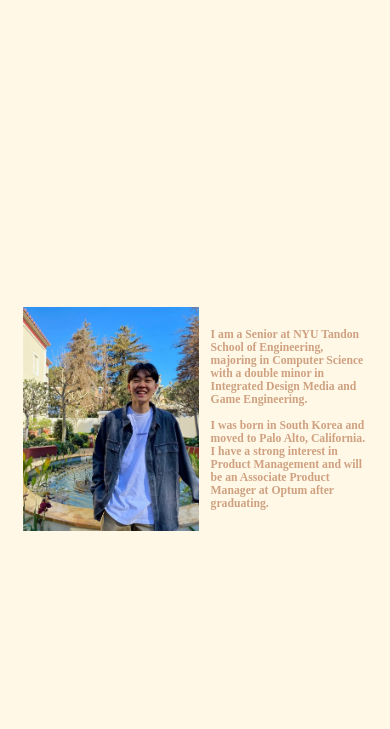
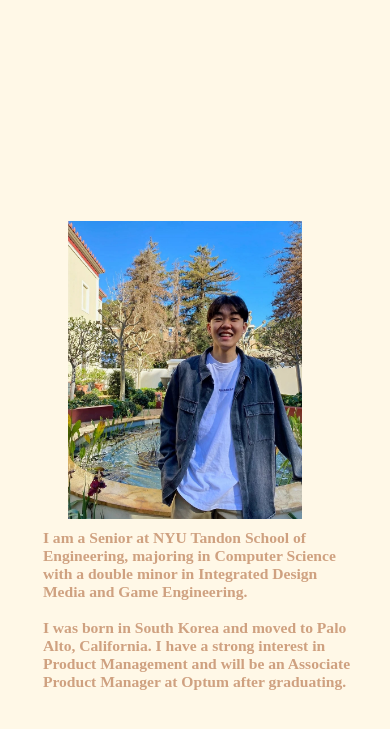
Before and after one commit to junhkim20/JunPortfolio, a plain HTML site: page index.html in a window 390 px wide. Shown: the part 847-1576 px from the top of the page. Drawn offline with Linux system fonts and the light colour scheme; a web font is replaced by a local one.

Commit message:
Homepage Query Minor Fix

```diff
--- a/index.html
+++ b/index.html
@@ -45,13 +45,15 @@
 	</div>
 
 	<div>
-		<div id="aboutbg">
-			<div id="about" class="imgformat">
-				<img src="Images/photo.jpg">
-			</div>
+		<div id="about">
+			<div id="aboutbg">
+				<div class="imgformat">
+					<img src="Images/photo.jpg">
+				</div>
 
-			<div class="textformat">
-				<h1 class="aboutme">I am a Senior at NYU Tandon School of Engineering, majoring in Computer Science with a double minor in Integrated Design Media and Game Engineering. <br><br>I was born in South Korea and moved to Palo Alto, California. I have a strong interest in Product Management and will be an Associate Product Manager at Optum after graduating.</h1>
+				<div class="textformat">
+					<h1 class="aboutme">I am a Senior at NYU Tandon School of Engineering, majoring in Computer Science with a double minor in Integrated Design Media and Game Engineering. <br><br>I was born in South Korea and moved to Palo Alto, California. I have a strong interest in Product Management and will be an Associate Product Manager at Optum after graduating.</h1>
+				</div>
 			</div>
 		</div>
 
--- a/style.css
+++ b/style.css
@@ -336,30 +336,42 @@ body {
 		max-height: 27vh;
 	}
 
-	.imgformat {
+	#aboutbg {
 		display: flex;
-		justify-content: flex-end;
-		padding-right: 3vw;
-		align-items: center;
-	}
-
-	#aboutbg img {
-		pointer-events: none;
-		max-width: 45vw;
-		max-height: 60vh;
+		justify-content: center;
+		flex-direction: column;
+		background-color: #FFF8E7;
+		margin-top: 100vh;
+		width: 100vw;
+		height: 100vh;
+		position: relative;
 	}
 
 	.textformat {
 		display: flex;
 		justify-content: center;
 		align-items: center;
-		width: 40vw;
+		width: 80vw;
+		padding-left: 11vw;
 	}
 
 	.aboutme {
 		font-family: 'Esteban', serif;
-		font-size: 3vw;
+		font-size: 4vw;
 		color: #CFA180;
+	}
+
+	.imgformat {
+		display: flex;
+		justify-content: center;
+		align-items: center;
+		padding-top: 10vh;
+	}
+
+	#aboutbg img {
+		pointer-events: none;
+		max-width: 60vw;
+		max-height: 70vh;
 	}
 
 	.musicbg iframe {
```
